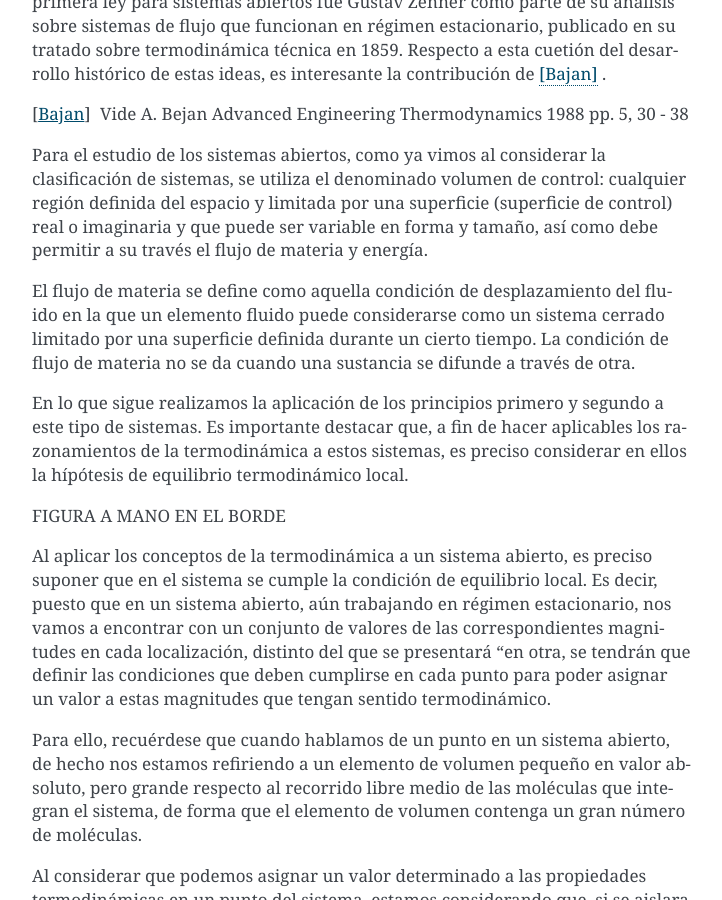
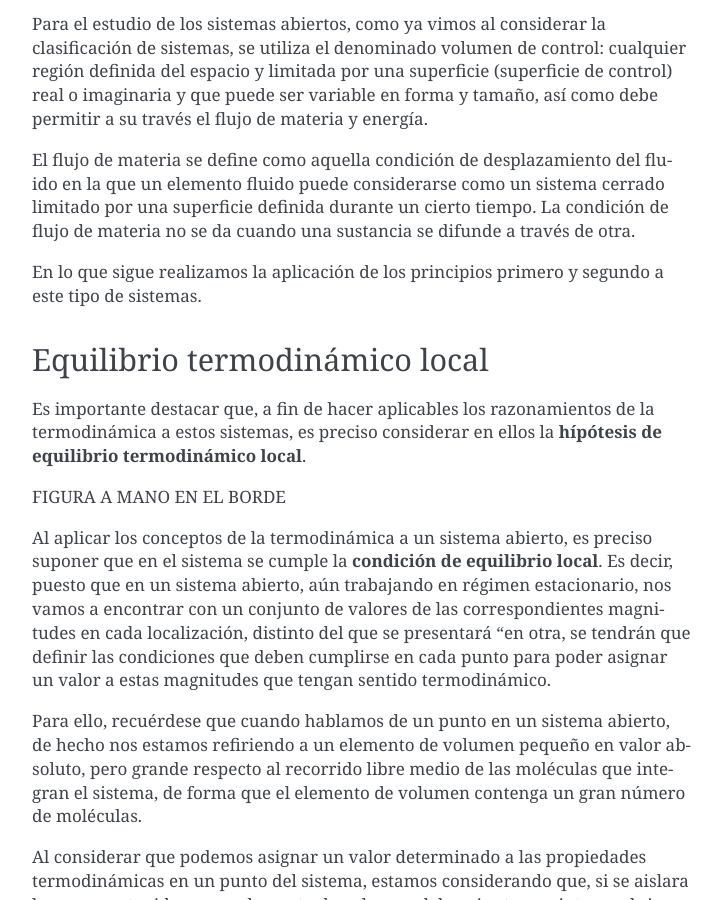
Before and after one commit to mantielero/termodinamica, a Sphinx documentation site: the page built from source/sistemas_abiertos_introduccion.rst, in a window 1280 px wide and 900 px high, scrolled down 659 px. Shown: the whole window, without its empty margins (388-1110 px from the left). Built offline with Sphinx 7.4.7, drawn with Linux system fonts in a browser that asks for light colours; some of the changed text lies outside the part shown.

Commit message:
Update sistemas_abiertos_introduccion.rst

```diff
--- a/source/sistemas_abiertos_introduccion.rst
+++ b/source/sistemas_abiertos_introduccion.rst
@@ -20,7 +14,13 @@ Para el estudio de los sistemas abiertos, como ya vimos al considerar la clasifi
 
 El flujo de materia se define como aquella condición de desplazamiento del fluido en la que un elemento fluido puede considerarse como un sistema cerrado limitado por una superficie definida durante un cierto tiempo. La condición de flujo de materia no se da cuando una sustancia se difunde a través de otra.
 
-En lo que sigue realizamos la aplicación de los principios primero y segundo a este tipo de sistemas. Es importante destacar que, a fin de hacer aplicables los razonamientos de la termodinámica a estos sistemas, es preciso considerar en ellos la hípótesis de equilibrio termodinámico local.
+En lo que sigue realizamos la aplicación de los principios primero y segundo a este tipo de sistemas.
+
+
+Equilibrio termodinámico local
+------------------------------
+
+Es importante destacar que, a fin de hacer aplicables los razonamientos de la termodinámica a estos sistemas, es preciso considerar en ellos la **hípótesis de equilibrio termodinámico local**.
 
 
 
@@ -28,7 +28,7 @@ En lo que sigue realizamos la aplicación de los principios primero y segundo a
 FIGURA A MANO EN EL BORDE
 
 
-Al aplicar los conceptos de la termodinámica a un sistema abierto, es preciso suponer que en el sistema se cumple la condición de equilibrio local. Es decir, puesto que en un sistema abierto, aún trabajando en régimen estacionario, nos vamos a encontrar con un conjunto de valores de las correspondientes magnitudes en cada localización, distinto del que se presentará "en otra, se tendrán que definir las condiciones que deben cumplirse en cada punto para poder asignar un valor a estas magnitudes que tengan sentido termodinámico.
+Al aplicar los conceptos de la termodinámica a un sistema abierto, es preciso suponer que en el sistema se cumple la **condición de equilibrio local**. Es decir, puesto que en un sistema abierto, aún trabajando en régimen estacionario, nos vamos a encontrar con un conjunto de valores de las correspondientes magnitudes en cada localización, distinto del que se presentará "en otra, se tendrán que definir las condiciones que deben cumplirse en cada punto para poder asignar un valor a estas magnitudes que tengan sentido termodinámico.
 
 Para ello, recuérdese que cuando hablamos de un punto en un sistema abierto, de hecho nos estamos refiriendo a un elemento de volumen pequeño en valor absoluto, pero grande respecto al recorrido libre medio de las moléculas que integran el sistema, de forma que el elemento de volumen contenga un gran número de moléculas.
 
```
Also changed, not shown: other parts of source/sistemas_abiertos_introduccion.rst (+0 -6 lines).
